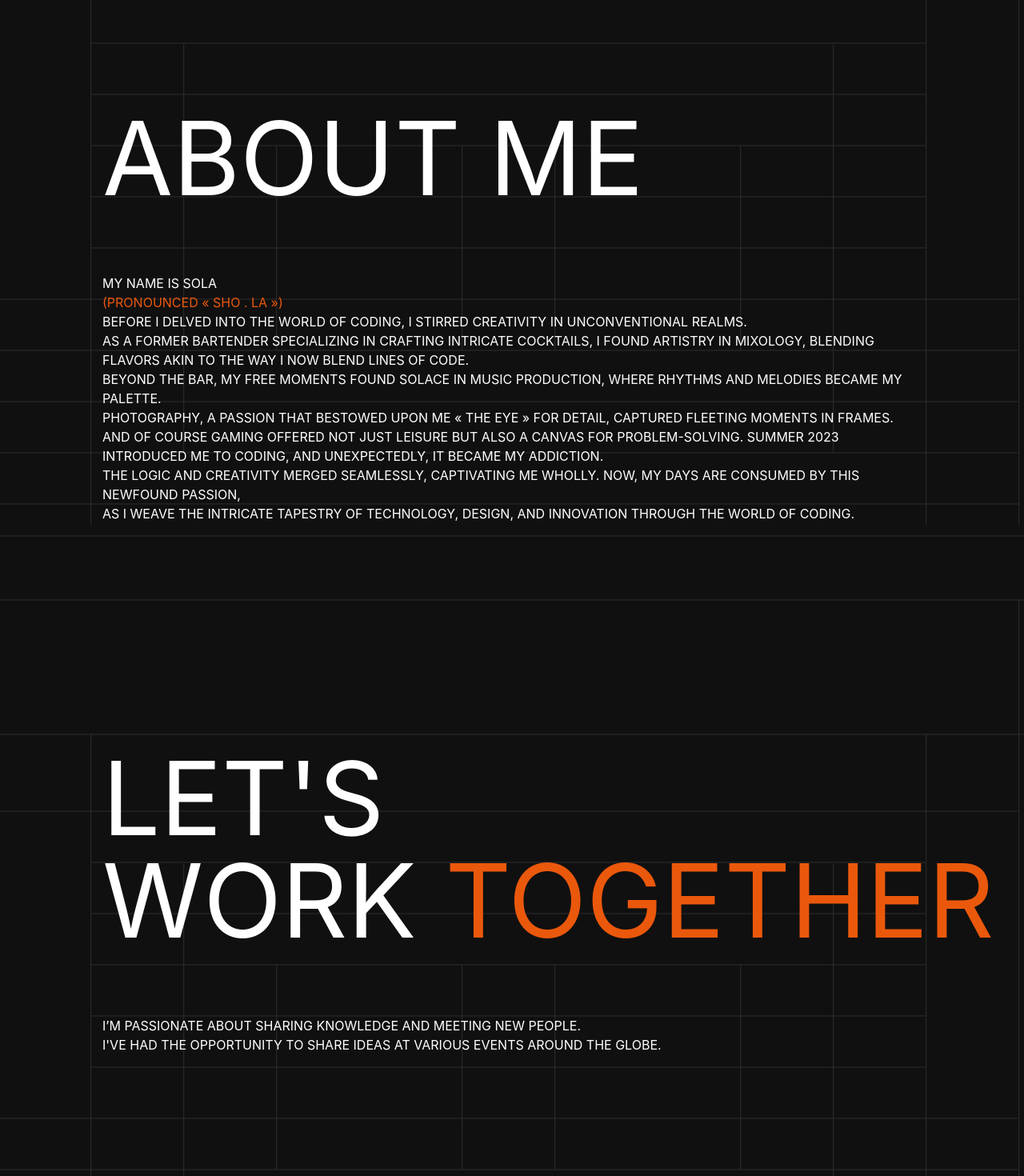
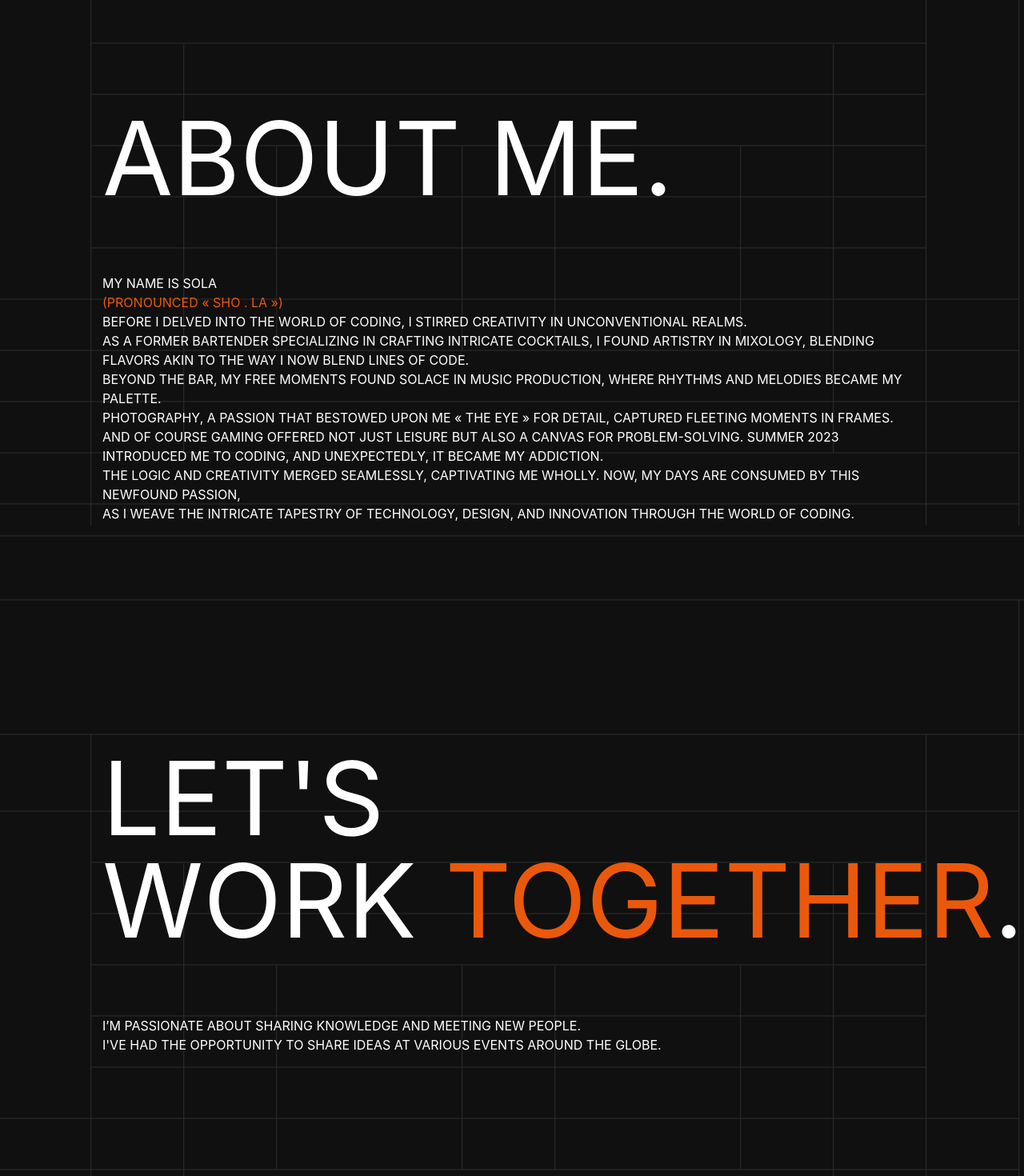
Before and after one commit to SolaKabuta/portfolio_final, a React (Vite) app: page / in a window 1280 px wide. Shown: the part 1660-3130 px from the top of the page at 80% size. Built offline with nearby package versions, Linux system fonts and the light colour scheme.

Commit message:
framer-test

```diff
--- a/package.json
+++ b/package.json
@@ -11,6 +11,7 @@
   },
   "dependencies": {
     "@stichiboi/react-elegant-mouse-trail": "^1.0.1",
+    "framer-motion": "^11.0.20",
     "react": "^18.2.0",
     "react-dom": "^18.2.0",
     "react-router-dom": "^6.22.3"
--- a/src/components/Navbar.tsx
+++ b/src/components/Navbar.tsx
@@ -29,15 +29,13 @@ const Navbar = () => {
                         </li>
                         <li>
                             <a
-                                id={'About'}
-                                href="">
+                                href="#About">
                                 About
                             </a>
                         </li>
                         <li>
                             <a
-                                id={'Contact'}
-                                href="">
+                                href="#Contact">
                                 Contact
                             </a>
                         </li>
--- a/src/pages/About.tsx
+++ b/src/pages/About.tsx
@@ -6,12 +6,12 @@ const About = () => {
                 <div
                     className={'w-screen h-screen py-[5%] px-[10%]'}>
                     <div
-                        className={'uppercase'}>
-                        <h2
-                            id={'Work'}
+                        className={'uppercase grid place-content-baseline'}>
+                        <h3
+                            id={'About'}
                             className={'text-9xl pb-20 ease-in-out duration-1000 hover:scale-[1.05]'}>
-                            About me
-                        </h2>
+                            About me.
+                        </h3>
                         <p
                             className={'ease-in-out duration-1000 hover:scale-[1.05]'}>
                             My name is Sola <br/>
--- a/src/pages/Contact.tsx
+++ b/src/pages/Contact.tsx
@@ -5,16 +5,16 @@ const Contact = () => {
             <div
                 className={'w-screen h-screen py-[5%] px-[10%]'}>
                 <div
-                    className={'uppercase'}>
-                    <h2
-                        id={'Work'}
+                    className={'uppercase grid place-content-baseline'}>
+                    <h4
+                        id={'Contact'}
                         className={'text-9xl pb-20 ease-in-out duration-1000 hover:scale-[1.05]'}>
                         Let's work
                         <span
                             className={'text-orange-600'}>
                             &nbsp;together
-                        </span>
-                    </h2>
+                        </span>.
+                    </h4>
                     <p
                         className={'ease-in-out duration-1000 hover:scale-[1.05]'}>
                         I’m passionate about sharing knowledge and meeting new people. <br/>
--- a/src/pages/Work.tsx
+++ b/src/pages/Work.tsx
@@ -1,11 +1,16 @@
+
+
 
 const Work = () => {
+
+
+
     return (
         <>
          <div
             className={'w-screen h-screen py-[5%] px-[10%]'}>
              <div
-                className={'uppercase'}>
+                className={'uppercase grid place-content-baseline'}>
                  <h2
                      id={'Work'}
                      className={'text-9xl pb-20 ease-in-out duration-1000 hover:scale-[1.05]'}>
@@ -16,7 +21,7 @@ const Work = () => {
                          <span
                             className={'text-orange-600'}>
                          &nbsp;Playground
-                     </span>
+                     </span>.
                      </span>
                  </h2>
                  <p
@@ -30,6 +35,7 @@ const Work = () => {
                  </p>
              </div>
          </div>
+
         </>
     );
 };
```
Also changed, not shown: 1 other file (tests, documents, lock files or other folders).
